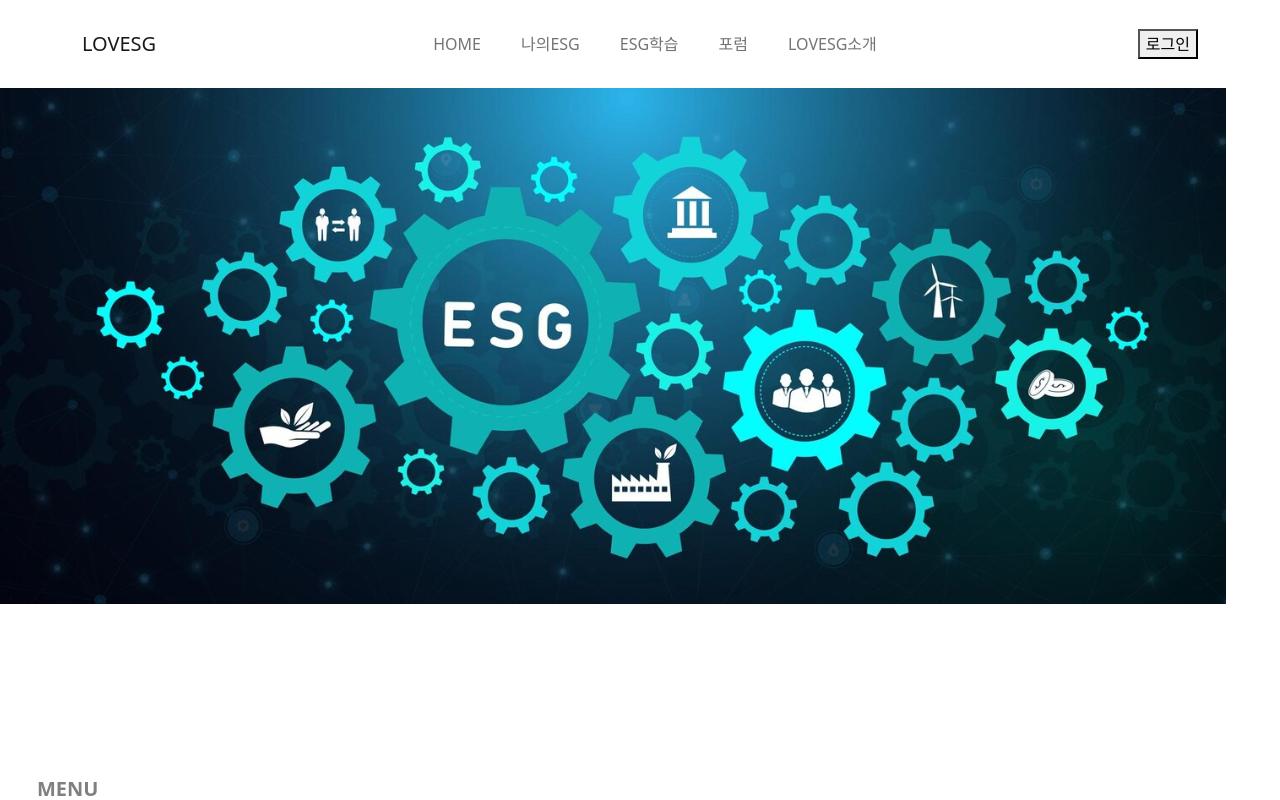
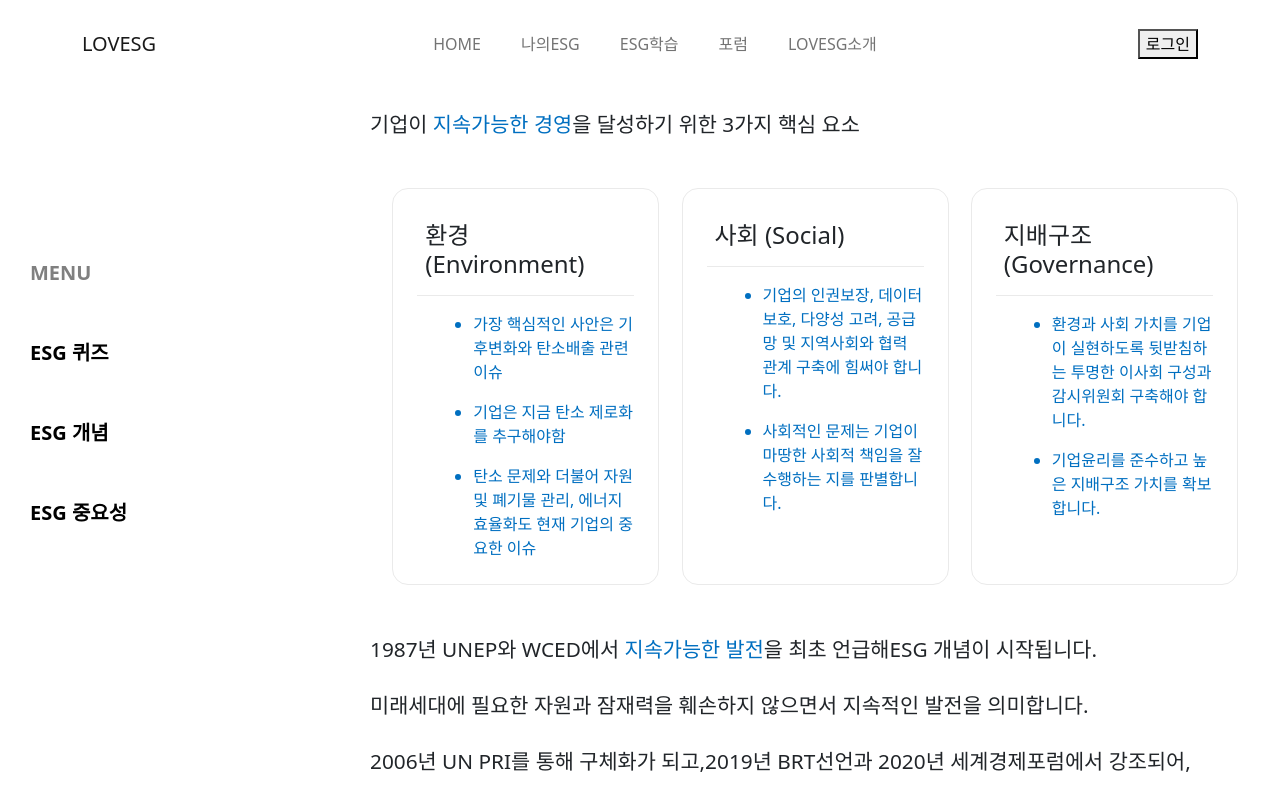
Before and after one commit to KWU-ESG/esg-frontend-next, a Next.js app: page /esg/info in a window 1280 px wide. Shown: the top 800 px of the page. Built offline with nearby package versions, Linux system fonts and the light colour scheme.

Commit message:
:bug: esg/info, esg/importance sidebar 링크 오류 해결

```diff
--- a/package.json
+++ b/package.json
@@ -25,6 +25,7 @@
     "react-bootstrap": "^2.8.0",
     "react-dom": "17.0.2",
     "react-tinder-card": "^1.6.2",
+    "react-use": "^17.4.0",
     "react-youtube": "^10.1.0",
     "swagger-jsdoc": "^6.2.8",
     "swagger-ui-express": "^5.0.0",
--- a/pages/esg/info/index.js
+++ b/pages/esg/info/index.js
@@ -1,40 +1,109 @@
 import {
   Container,
+  Container2,
   Nav,
   NavTitle,
-    A
+  A,
 } from "../../../styles/sidebar-style";
-import styled from '@emotion/styled'
+import * as S from "../../../styles/esg-concept-style";
+import Link from "next/link";
+import Header from "../../../components/layouts/Header";
+import Footer from "../../../components/layouts/Footer";
 
-import {useState} from 'react';
-import axios from "axios";
-import Header from '../../../components/layouts/Header';
-import Footer from '../../../components/layouts/Footer';
+const menuData = [
+  { id: "1", name: "ESG 퀴즈", path: "/esg/quiz" },
+  { id: "2", name: "ESG 퀴즈", path: "/esg/info" },
+  { id: "3", name: "ESG 퀴즈", path: "/esg/importance" },
+];
 
-const BannerImg = styled.div`
-  height : 300px;
-  background-image : url('/images/banner.png');
-  background-size : cover;
-  background-position : center;
-  margin-bottom : 50px;
-`;
-
-export default function esgInfo(){
-
+export default function esgInfo() {
   return (
     <>
-        <Header/>
-        <img src = "/images/banner.png" alt="설명"/>
+      <Header />
       <Container>
         <Nav>
           <NavTitle>MENU</NavTitle>
-            <A href="#">ESG 퀴즈</A>
-            <A href="#">ESG 개념</A>
-            <A href="#">ESG 퀴즈</A>
+          <Link href="/esg/quiz">
+            <A>ESG 퀴즈</A>
+          </Link>
+          <Link href="/esg/info">
+            <A>ESG 개념</A>
+          </Link>
+          <Link href="/esg/importance">
+            <A href="#">ESG 중요성</A>
+          </Link>
         </Nav>
+        <Container2>
+          <S.Title>
+            기업이 <S.Blue>지속가능한 경영</S.Blue>을 달성하기 위한 3가지 핵심
+            요소
+          </S.Title>
+          <S.CardBox>
+            <S.Card>
+              <S.CardHeader>
+                <i className="fa-regular fa-star"></i> 환경 (Environment)
+              </S.CardHeader>
+              <S.CardList>
+                <li>가장 핵심적인 사안은 기후변화와 탄소배출 관련 이슈</li>
+                <li>기업은 지금 탄소 제로화를 추구해야함</li>
+                <li>
+                  탄소 문제와 더불어 자원 및 폐기물 관리, 에너지 효율화도 현재
+                  기업의 중요한 이슈
+                </li>
+              </S.CardList>
+            </S.Card>
+
+            <S.Card>
+              <S.CardHeader>
+                <i className="fa-regular fa-star"></i> 사회 (Social)
+              </S.CardHeader>
+              <S.CardList>
+                <li>
+                  기업의 인권보장, 데이터 보호, 다양성 고려, 공급 망 및
+                  지역사회와 협력 관계 구축에 힘써야 합니다.
+                </li>
+                <li>
+                  사회적인 문제는 기업이 마땅한 사회적 책임을 잘 수행하는 지를
+                  판별합니다.
+                </li>
+              </S.CardList>
+            </S.Card>
+
+            <S.Card>
+              <S.CardHeader>
+                <i className="fa-regular fa-star"></i> 지배구조 (Governance)
+              </S.CardHeader>
+              <S.CardList>
+                <li>
+                  환경과 사회 가치를 기업이 실현하도록 뒷받침하는 투명한 이사회
+                  구성과 감시위원회 구축해야 합니다.
+                </li>
+                <li>기업윤리를 준수하고 높은 지배구조 가치를 확보합니다.</li>
+              </S.CardList>
+            </S.Card>
+          </S.CardBox>
+          <S.Title>
+            <S.Br>
+              1987년 UNEP와 WCED에서 <S.Blue>지속가능한 발전</S.Blue>을 최초
+              언급해{" "}
+            </S.Br>
+            <S.Br>ESG 개념이 시작됩니다.</S.Br>
+          </S.Title>
+          <S.Title>
+            미래세대에 필요한 자원과 잠재력을 훼손하지 않으면서{" "}
+            <S.Br>지속적인 발전을 의미합니다.</S.Br>
+          </S.Title>
+          <S.Title>
+            <S.Br>2006년 UN PRI를 통해 구체화가 되고, </S.Br>
+            <S.Br>2019년 BRT선언과 2020년 세계경제포럼에서 강조되어,</S.Br>
+          </S.Title>
+          <S.Title>
+            ESG는 <S.Blue>기업 경영의 새로운 패러다임</S.Blue>으로 자리잡게
+            되었습니다.
+          </S.Title>
+        </Container2>
       </Container>
-        <Footer/>
+      <Footer />
     </>
-
   );
 }
--- /dev/null
+++ b/styles/esg-concept-style.js
@@ -0,0 +1,54 @@
+import styled from '@emotion/styled'
+
+export const Title = styled.p`
+  font-size : 1.3rem;
+  line-height : 2rem;
+  margin-bottom : 1.5rem;
+`;
+
+export const CardBox = styled.div`
+  margin: 3rem 0;
+  text-align : left;
+  display : flex;
+  justify-content : space-evenly;
+
+  @media (max-width : 768px){
+    flex-direction : column;
+  }
+`;
+
+export const Card = styled.div`
+  width : 30%;
+  padding : 1.5rem;
+  border : 0.5px solid #EAEAEA;
+  border-radius : 1rem;
+
+  @media (max-width : 768px){
+    width : 100%;
+    margin-bottom : 1rem;
+  }
+`;
+
+export const CardHeader = styled.h4`
+  border-bottom : 1px solid #EAEAEA;
+  padding : 0.5rem 0.5rem 1rem 0.5rem;
+`;
+
+export const CardList = styled.ul`
+  line-height : 1.5rem;
+  color : #006FC0;
+  margin : 1rem 0 0 1.5rem;
+  list-style : disc;
+
+  & li+li{
+    margin-top : 1rem;
+  }
+`;
+
+export const Br = styled.span`
+  display : inline-block;
+`;
+
+export const Blue = styled.span`
+  color : #006FC0;
+`;
```
Also changed, not shown: pages/esg/importance/index.js (added, +66 -0 lines), pages/esg/necessarity/index.js (deleted), 2 other files (tests, documents, lock files or other folders). Lines whose indentation alone changed are shown as unchanged.
